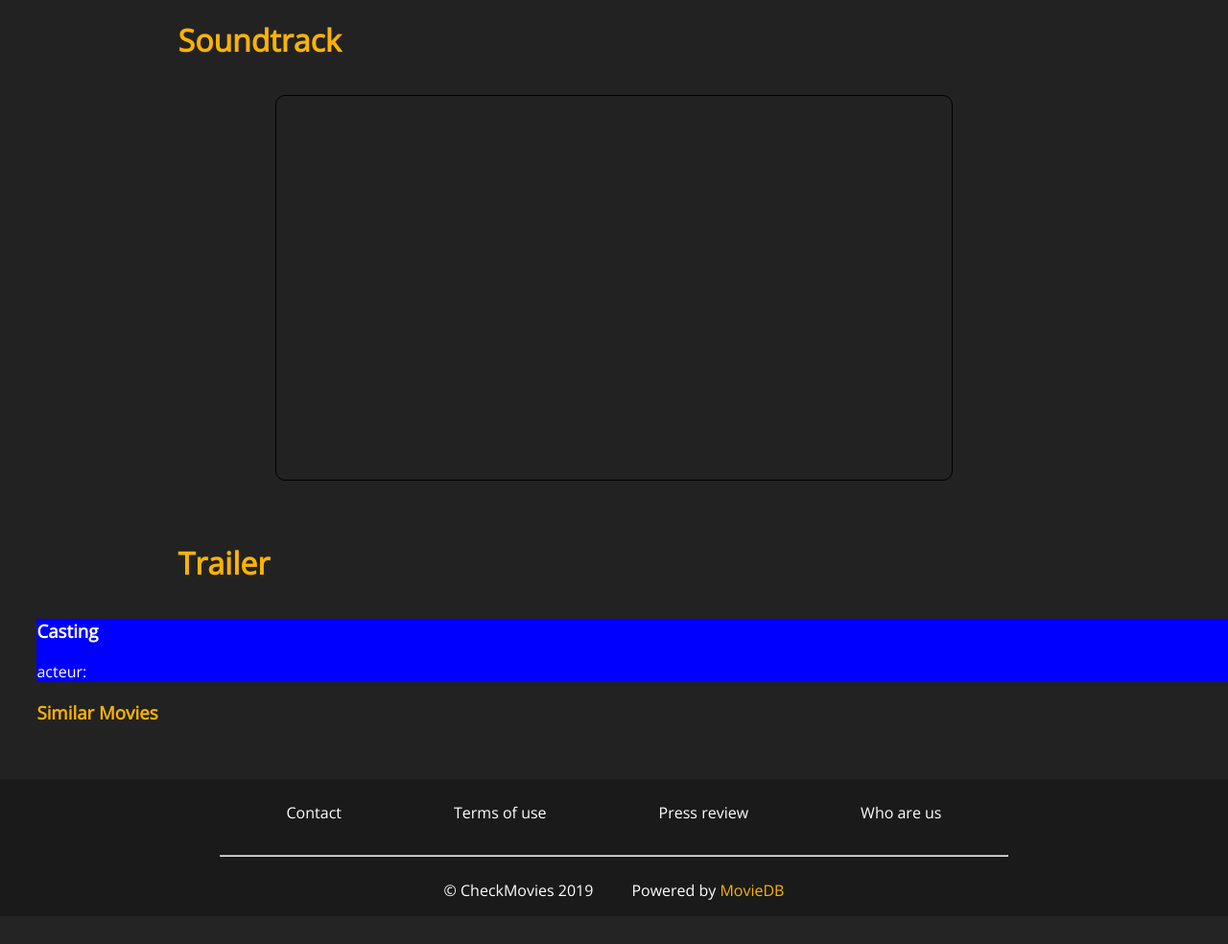
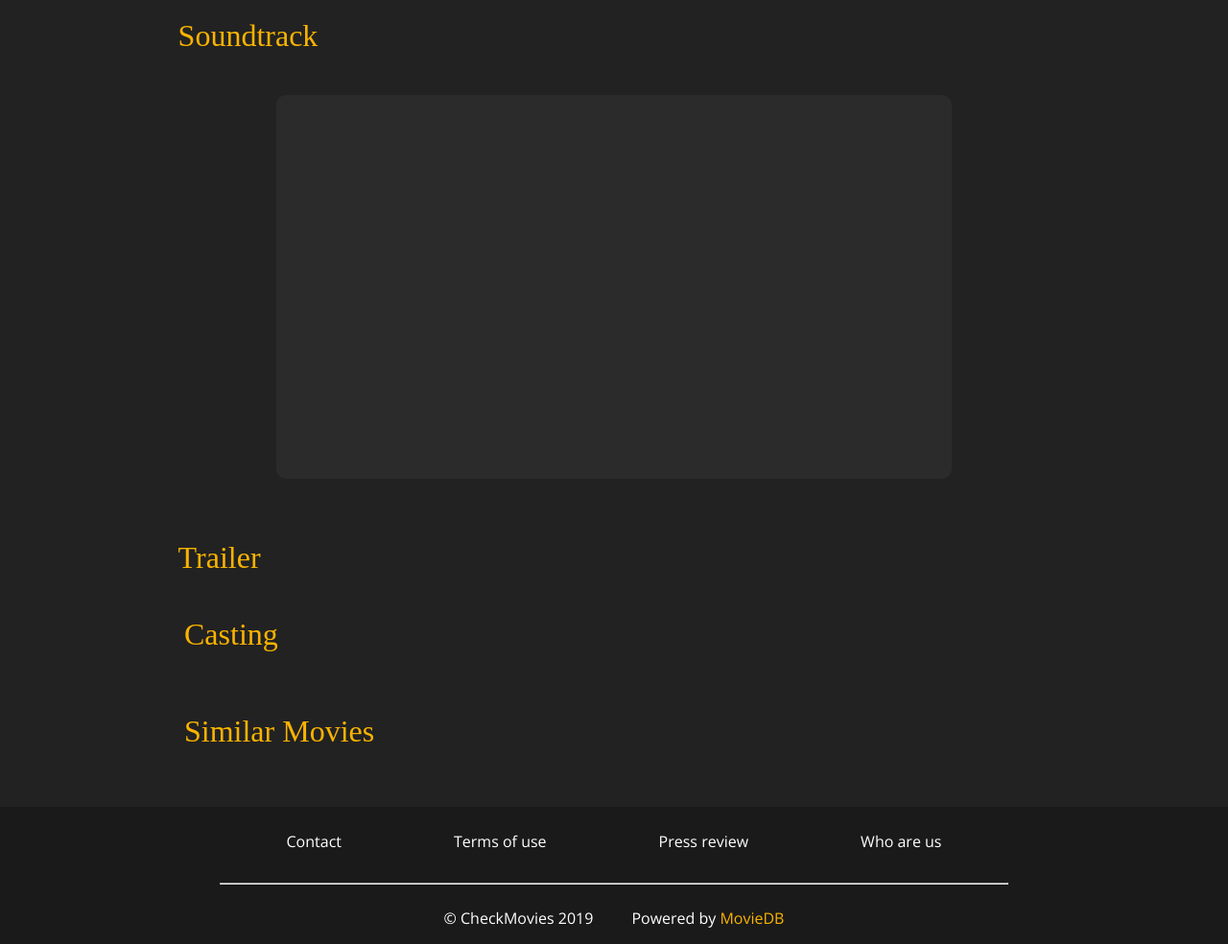
Before and after one commit to gaetanavez19/Semaine_Back, a PHP site: page /Semaine_Back/movie.php?id=1 in a window 1280 px wide; the page is wider, and only the part inside the window is pictured. Shown: the part 472-1456 px from the top of that part at 96% size. Before the commit the page ends 1410 px from the top of that part, so only its background shows below. Run offline with PHP 8.4, Linux system fonts and the light colour scheme; the visitor is signed in with stand-in values (Sample User, id 1); data that the repository does not hold is empty; some web fonts are replaced.

Commit message:
article playlist etc

```diff
--- a/movie.php
+++ b/movie.php
@@ -67,13 +67,15 @@
         </div>
       </div>
       <div class="container_soundtrack">
-        <div>
-              <h1 class="soundtrack_title" >Soundtrack</h1>
-              <?php if(!isset($result->error)):?>
-              <?php foreach ($result->songs as $_song): ?>
-                  <h1> <?= $_song->name ?> </h1>
-                  <h2> <?= $_song->artist->name?></h2>
-                  <?php echo '<a href="'.$_song->stores[1]->url.'">Listen on your platform</a>'?>
+        <div class="sountrack_flex">
+          <h1 class="soundtrack_title" >Soundtrack</h1>
+          <?php if(!isset($result->error)):?>
+          <?php foreach ($result->songs as $_song): ?>
+          <img class="logo_play" src="./images/play-circle.svg" alt="search">
+                  <div class="sountrack_playlist"><h2> <?= $_song->name ?> </h2>
+                    <h3> <?= $_song->artist->name?></h3>
+                  <?php echo '<a class="artist" href="'.$_song->stores[1]->url.'">Listen on your platform</a>'?>
+                  </div>
               <?php endforeach; ?>
             <?php endif ?>
         </div>
@@ -98,21 +100,21 @@
 
 
       <div class="container_casting">
-        <h3>Casting</h3>
+        <h1>Casting</h1>
 
-        <p>acteur: <span>
+        <span><ul>
           <?php
             foreach($credits->cast as $key => $_cast){
               if($key <= 6)
               {
-                echo $_cast->name.", ";
+                echo "<li>$_cast->name</li> ";
               }
             }
-          ?>
+          ?></ul>
         </span></p>
       </div>
       <div class="container_similarmovie">
-        <h3 class ="similarmovie_title" >Similar Movies</h3>
+        <h1 class ="similarmovie_title" >Similar Movies</h1>
           <div class="similarmovie">
           <?php
             $count = 4;
--- a/style/movie.css
+++ b/style/movie.css
@@ -16,26 +16,39 @@ h2 a
 
 .container_soundtrack
 {
+    display:flex;
     margin: 15vh auto;
     overflow:scroll;
     width: 55vw;
     height: 50vh;
-    border:1px solid black;
     border-radius: 10px;
+    background-color:#2c2B2B;
 }
 
+.container_soundtrack h2
+{
+    color:#FAB301;
+}
+
+.container_soundtrack h2 h2
+{
+    color:white;
+}
 
 .container_casting
 {
-    background:blue;
-    margin-left: 3vw;
-
+    margin-left: 15vw;
 }
 
-.container_similarmovie
+.container_casting h1
 {
-    margin-left: 3vw;
+    color:#FAB301;
+}
 
+ul li
+{
+    padding:1vh;
+    list-style: none;
 }
 
 .container_video
@@ -121,6 +134,10 @@ a
     color:#FAB301;
 }
 
+a p
+{
+    margin-left:1vw;
+}
 
 span
 {
@@ -136,8 +153,24 @@ span
 {
     position:absolute;
     margin-top:-10vh;
-    margin-left:-8vw;
+    margin-left:-13vw;
     color:#FAB301;
+
+}
+
+.sountrack_playlist
+{
+    margin-right:10px;
+    width:21vw;
+}
+
+.sountrack_flex
+{
+    display:flex;
+    flex-flow: row;
+    flex-wrap: wrap;
+    justify-content: space-between;
+    margin-left:5vw;
 }
 
 .trailer_title
@@ -151,23 +184,46 @@ span
 .similarmovie
 {
     display:flex;
+    width:60vw;
     margin:0 auto;
     margin-bottom:3vw;
-    justify-content: space-around;
 }
 
 .similarmovie .movie_poster
 {
-    position: relative;
-    margin: 15px;
     background-color: #2C2B2B;
+    margin-left:10px;
     border: 12px solid #2C2B2B;
     border-radius: 1px;
-    float: left;
     box-shadow: 2px 2px 4px 1px rgb(19, 19, 19);
+    width:15vw;
 }
 
 .similarmovie_title
 {
     color:#FAB301;
+    margin-left:15vw;
 }
+
+.artist
+{
+    display: flex;
+    margin-bottom:5vh;
+}
+
+.logo_play
+{
+    width:5%;
+}
+
+h1
+{
+    font-family: 'BebasNeueRegular';
+    font-weight: normal;
+    font-style: normal;
+}
+
+ul
+{
+    margin-bottom:8vh;
+}
```
Also changed, not shown: images/play-circle.svg (added).
